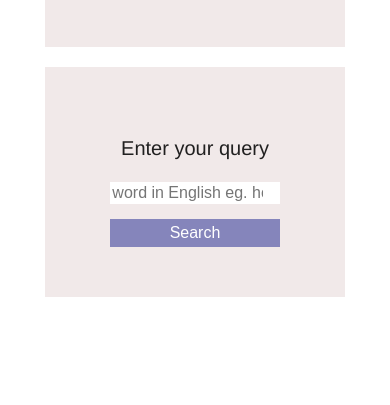
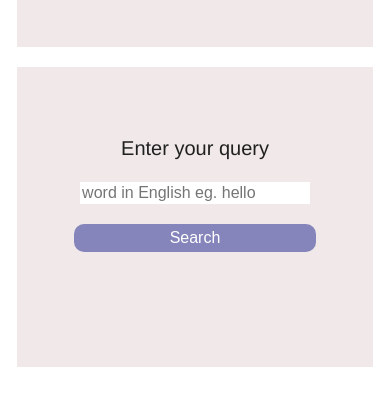
Before and after one commit to MariaRegin/test-js, a plain HTML site: page index.html in a window 390 px wide. Shown: the part 281-686 px from the top of the page. Drawn offline with Linux system fonts and the light colour scheme.

Commit message:
Add mobile

```diff
--- a/styles.css
+++ b/styles.css
@@ -104,7 +104,7 @@ input:hover {
     display: flex;
     flex-direction: column;
     text-align: center;
-    width: 80%;
+    width: 95%;
     margin: 0 auto;
   }
 
@@ -124,27 +124,29 @@ input:hover {
   }
 
   .image {
-    width: 50%;
+    width: 60%;
   }
 
   .search {
     flex-direction: column;
+    min-height: 200px;
   }
 
   .input {
     font-size: 16px;
-    height: 45%;
-    width: 85%;
+    height: 55%;
+    width: 90%;
     padding: 2px;
     margin-left: 0px;
   }
 
   .button {
-    height: 55%;
-    width: 85%;
+    height: 65%;
+    width: 95%;
     padding: 5px;
     margin-left: 0px;
-    margin-top: 15px;
+    margin-top: 20px;
+    border-radius: 10px;
   }
 
   .translation {
```
